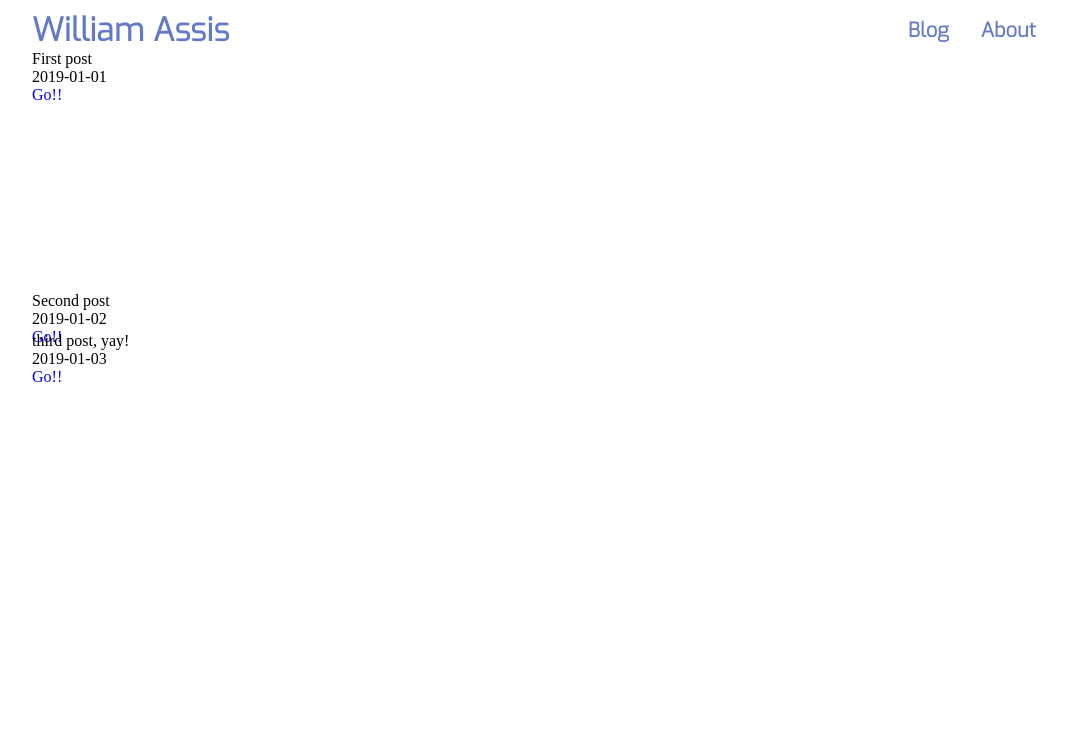
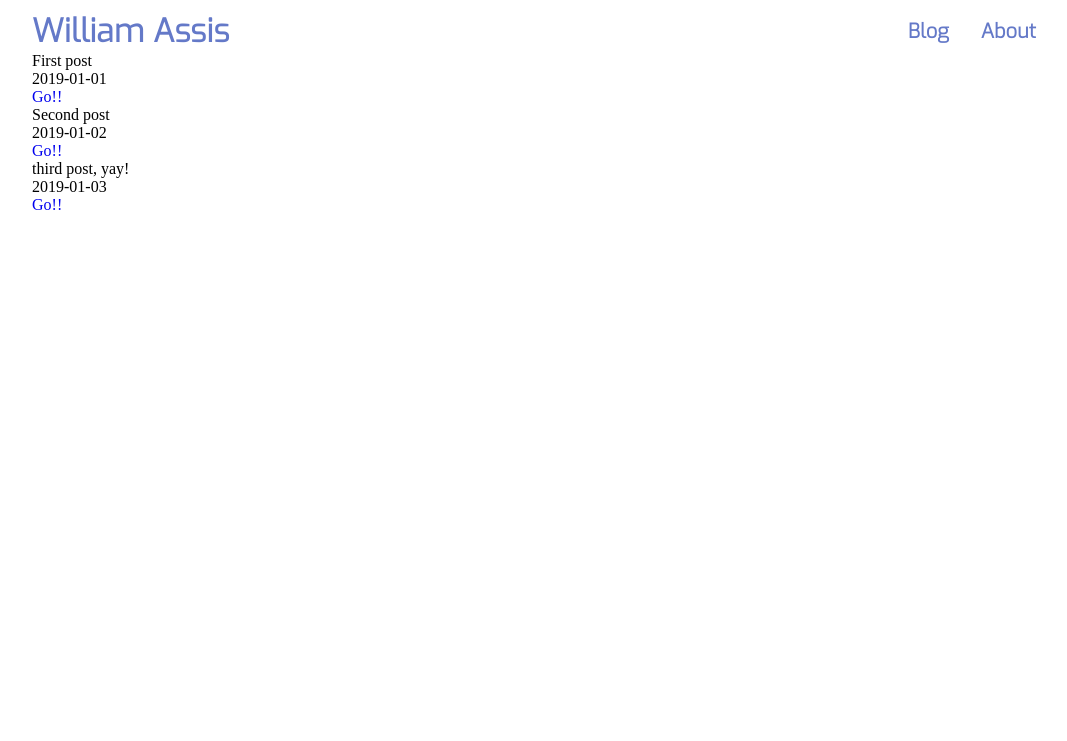
Before and after one commit to gassiss/blog, a Gatsby site: page / in a window 1280 px wide. Shown: the top 741 px of the page, without its empty margins (106-1173 px from the left). Built offline with nearby package versions, Linux system fonts and the light colour scheme; Gatsby itself is replaced by a stand-in of ours.

Commit message:
adjust page layout

```diff
--- a/src/components/Footer.js
+++ b/src/components/Footer.js
@@ -11,6 +11,9 @@ const Footer = styled.footer`
   flex-direction: row;
   justify-content: space-between;
   align-items: flex-end;
+  flex: 0;
+  margin-top: auto;
+  width: 100%;
 
   p {
     font-family: "Exo", sans-serif;
--- a/src/components/Layout.js
+++ b/src/components/Layout.js
@@ -3,13 +3,13 @@ import styled from "styled-components";
 
 import Footer from "./Footer";
 import Navbar from "./Navbar";
-import Head from "./Head"
+import Head from "./Head";
 
 const Container = styled.div`
   box-sizing: border-box;
   min-height: 100vh;
-  display: grid;
-  grid-template-rows: 5vh auto 5vh;
+  display: flex;
+  flex-direction: column;
   padding: 10px;
 `;
 
--- a/src/components/Navbar.js
+++ b/src/components/Navbar.js
@@ -8,6 +8,7 @@ const Navbar = styled.nav`
   display: flex;
   flex-direction: row;
   align-items: center;
+  flex: 0;
 `;
 
 const LinkStyle = css`
```
